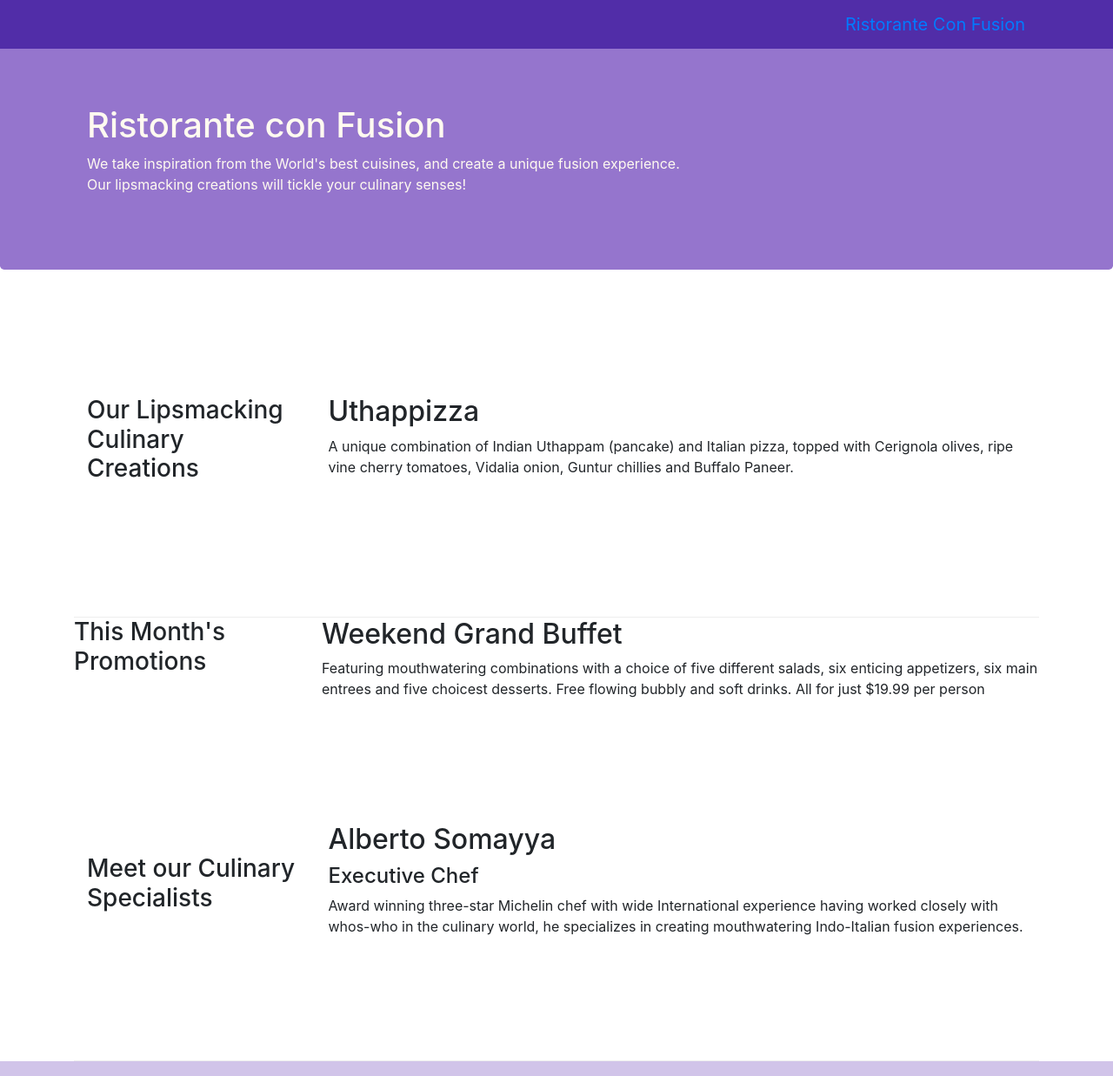
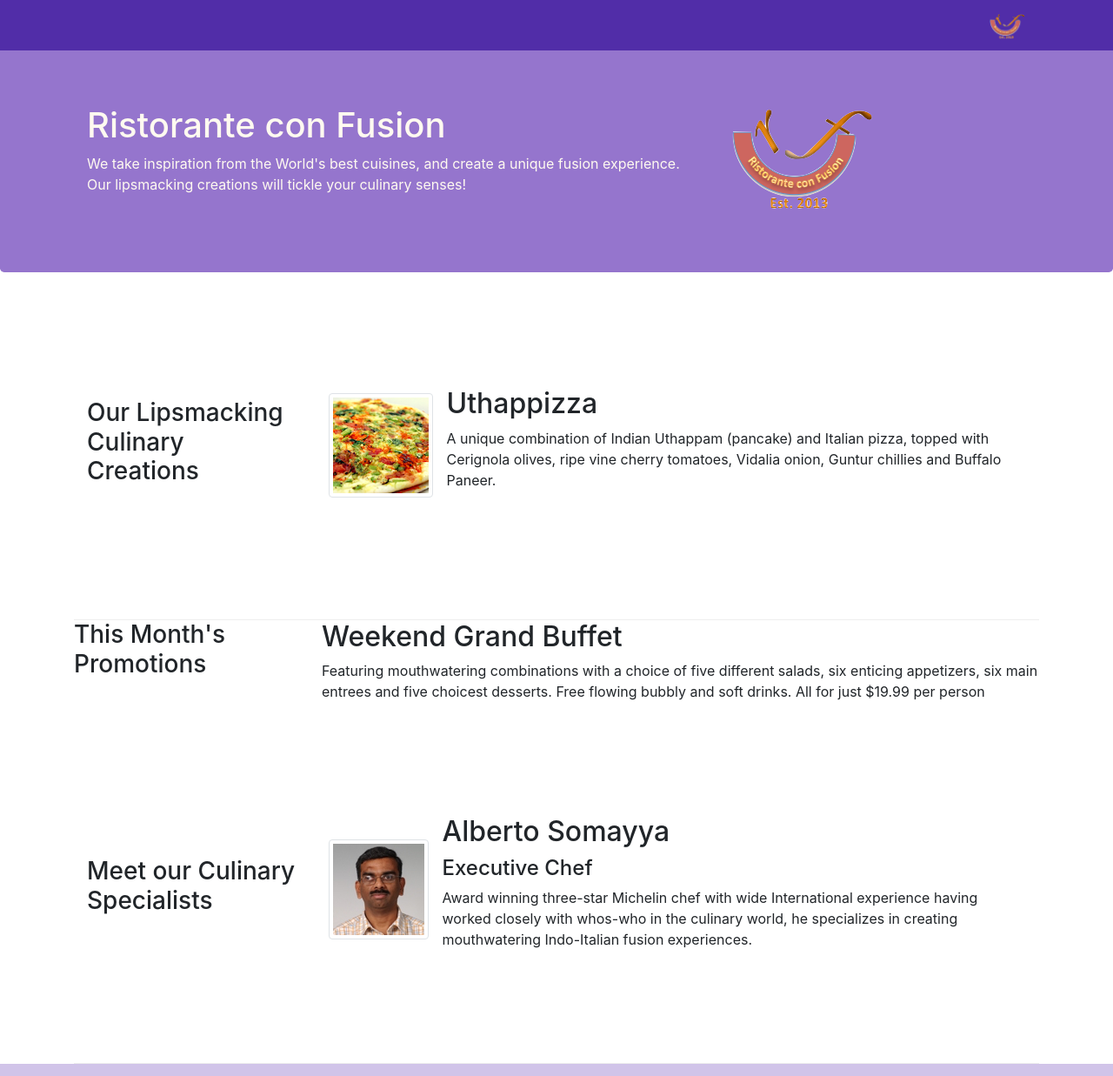
Before and after one commit to GiuseppeCuceOG/bootstrap, a website: page index.html in a window 1280 px wide. Shown: the top 1237 px of the page at 87% size. Drawn offline with nearby package versions, Linux system fonts and the light colour scheme.

Commit message:
images and media

```diff
--- a/index.html
+++ b/index.html
@@ -18,7 +18,7 @@
             <button class="navbar-toggler" type="button" data-toggle="collapse" data-target="#Navbar">
                 <span class="navbar-toggler-icon"></span>
             </button>
-            <a class="navbar-brand" href="#">Ristorante Con Fusion</a>
+            <a class="navbar-brand" href="#"><img src="img/logo.png" height="30" width="41" /></a>
             <div class="collapse navbar-collapse" id="Navbar">
                 <ul class="navbar-nav">
                     <li class="nav-item active"><a class="nav-link" href="#"><span class="fa fa-home"></span> Home</a></li>
@@ -37,7 +37,8 @@
                     <h1>Ristorante con Fusion</h1>
                     <p>We take inspiration from the World's best cuisines, and create a unique fusion experience. Our lipsmacking creations will tickle your culinary senses!</p>
                 </div>
-                <div class="col col-sm">
+                <div class="col col-sm align-self-center">
+                    <img src="img/logo.png" class="img-fluid"/>
                 </div>
             </div>
         </div>
@@ -49,8 +50,13 @@
                 <h3>Our Lipsmacking Culinary Creations</h3>
             </div>
             <div class="col-sm col-md flex-first">
-                <h2>Uthappizza</h2>
-                <p>A unique combination of Indian Uthappam (pancake) and Italian pizza, topped with Cerignola olives, ripe vine cherry tomatoes, Vidalia onion, Guntur chillies and Buffalo Paneer.</p>
+                <div class="media">
+                    <img class="d-flex mr-3 img-thumbnail align-self-center" src="img/uthappizza.png" alt="uthappizza"/>
+                    <div class="media-body">
+                        <h2 class="mt-0">Uthappizza</h2>
+                        <p class="hidden-xs-down">A unique combination of Indian Uthappam (pancake) and Italian pizza, topped with Cerignola olives, ripe vine cherry tomatoes, Vidalia onion, Guntur chillies and Buffalo Paneer.</p>
+                    </div>
+                </div>
             </div>
         </div>
 
@@ -70,9 +76,14 @@
                 <h3>Meet our Culinary Specialists</h3>
             </div>
             <div class="col-sm col-md flex-first">
-                <h2>Alberto Somayya</h2>
-                <h4>Executive Chef</h4>
-                <p>Award winning three-star Michelin chef with wide International experience having worked closely with whos-who in the culinary world, he specializes in creating mouthwatering Indo-Italian fusion experiences. </p>
+                <div class="media">
+                    <img class="d-flex mr-3 img-thumbnail align-self-center" src="img/alberto.png" alt="Alberto Somayya"/>
+                    <div class="media-body">
+                        <h2>Alberto Somayya</h2>
+                        <h4>Executive Chef</h4>
+                        <p class="hidden-xs-down">Award winning three-star Michelin chef with wide International experience having worked closely with whos-who in the culinary world, he specializes in creating mouthwatering Indo-Italian fusion experiences. </p>
+                    </div>
+                </div>
             </div>
         </div>
     </div>
```
Also changed, not shown: aboutus.html (+3 -2 lines), contactus.html (+3 -2 lines), img/alberto.png (added), img/buffet.png (added), img/logo.png (added), img/uthappizza.png (added), 1 other file.
